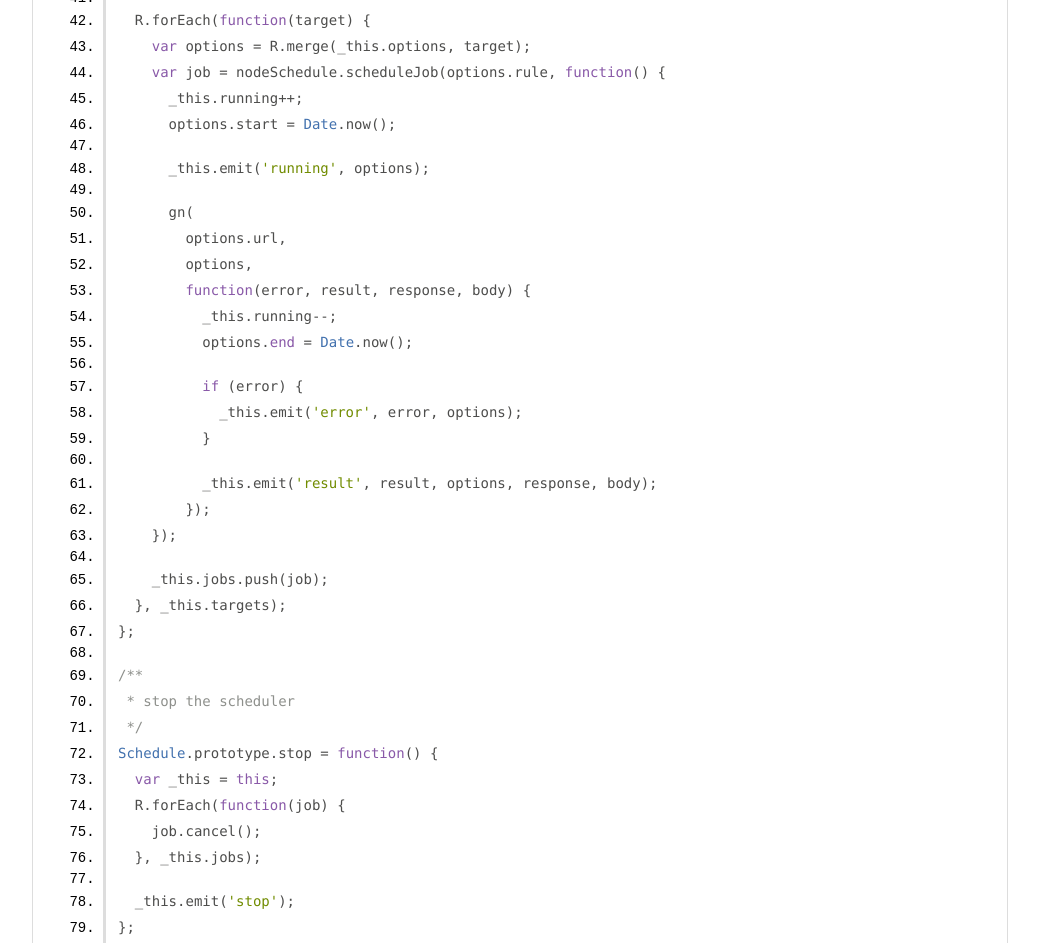
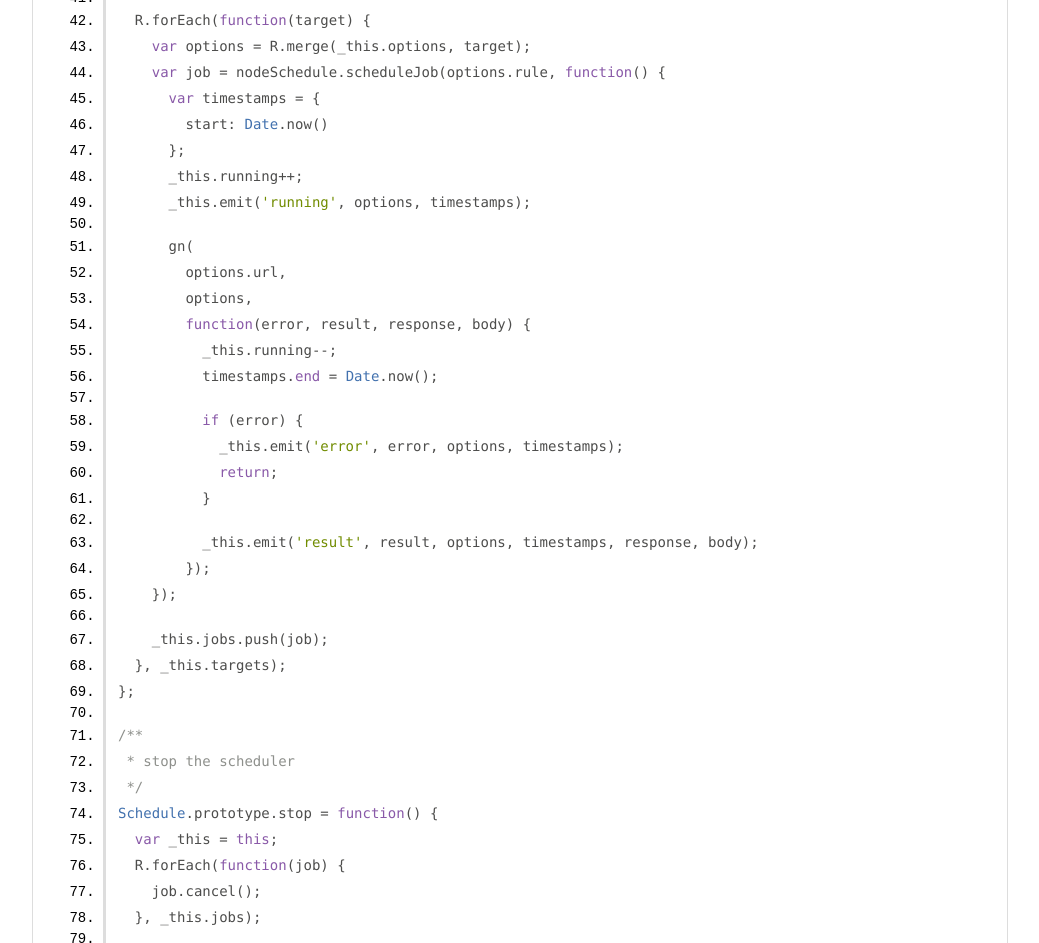
Before and after one commit to alexlangberg/node-goldwasher-schedule, a website: page docs/goldwasher-schedule.js.html in a window 1280 px wide. Shown: the part 1065-2008 px from the top of the page, without its empty margins (0-1039 px from the left). Drawn offline with Linux system fonts and the light colour scheme.

Commit message:
Update deps.

```diff
--- a/docs/goldwasher-schedule.js.html
+++ b/docs/goldwasher-schedule.js.html
@@ -69,23 +69,25 @@ Schedule.prototype.start = function() {
   R.forEach(function(target) {
     var options = R.merge(_this.options, target);
     var job = nodeSchedule.scheduleJob(options.rule, function() {
+      var timestamps = {
+        start: Date.now()
+      };
       _this.running++;
-      options.start = Date.now();
-
-      _this.emit('running', options);
+      _this.emit('running', options, timestamps);
 
       gn(
         options.url,
         options,
         function(error, result, response, body) {
           _this.running--;
-          options.end = Date.now();
+          timestamps.end = Date.now();
 
           if (error) {
-            _this.emit('error', error, options);
+            _this.emit('error', error, options, timestamps);
+            return;
           }
 
-          _this.emit('result', result, options, response, body);
+          _this.emit('result', result, options, timestamps, response, body);
         });
     });
 
@@ -124,7 +126,7 @@ module.exports = function(targets, userOptions) {
 <br clear="both">
 
 <footer>
-    Documentation generated by <a href="https://github.com/jsdoc3/jsdoc">JSDoc 3.3.0-alpha5</a> on Sat Oct 03 2015 20:03:58 GMT+0200 (CEST)
+    Documentation generated by <a href="https://github.com/jsdoc3/jsdoc">JSDoc 3.3.0-alpha5</a> on Sat Oct 10 2015 17:51:39 GMT+0200 (CEST)
 </footer>
 
 <script> prettyPrint(); </script>
--- a/package.json
+++ b/package.json
@@ -49,7 +49,7 @@
     "sinon": "^1.17.0"
   },
   "dependencies": {
-    "goldwasher-needle": "^2.0.5",
+    "goldwasher-needle": "^2.1.0",
     "node-schedule": "^0.2.7",
     "ramda": "^0.17.1"
   }
```
Also changed, not shown: docs/index.html (+1 -1 lines).
